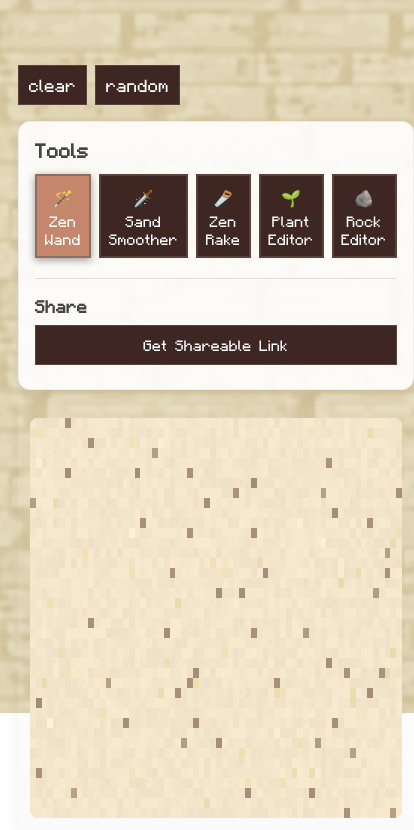
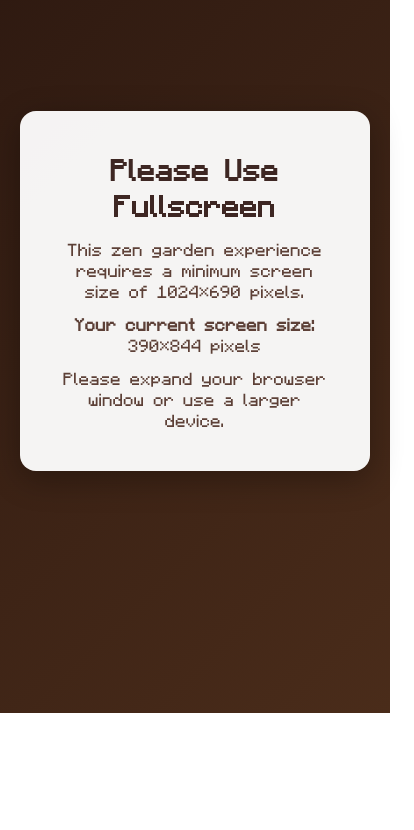
Before and after one commit to jdharmadh/zen-garden, a website: page frontend/index.html in a window 390 px wide. Shown: the part 131-961 px from the top of the page, 414 px wide, since content can reach past the window. After the commit the page ends 844 px from the top, so only its background shows below. Drawn offline with Linux system fonts and the light colour scheme.

Commit message:
screen size check

```diff
--- a/frontend/index.html
+++ b/frontend/index.html
@@ -4,16 +4,26 @@
   <meta charset="utf-8" />
   <meta name="viewport" content="width=device-width,initial-scale=1" />
   <title>Zen Garden</title>
-  <link rel="stylesheet" href="/style.css" />
+  <link rel="stylesheet" href="./style.css" />
 </head>
 <body>
-  <header>
-    <h1>zen garden</h1>
-  </header>
+  <!-- Responsive check message -->
+  <div id="responsiveMessage" class="responsive-message" style="display: none;">
+    <div class="message-content">
+      <h2>Please Use Fullscreen</h2>
+      <p>This zen garden experience requires a minimum screen size of 690 pixels.</p>
+      <p>Please expand your browser window or use a larger device.</p>
+    </div>
+  </div>
+
+  <div id="mainContent" class="main-content">
+    <header>
+      <h1>zen garden</h1>
+    </header>
 
 
 
-  <main>
+    <main>
     <div class="canvas-wrap">
       <canvas id="garden"></canvas>
     </div>
@@ -67,7 +77,8 @@
     <span id="shareResult" class="result"></span>
     </div>
   </main>
+  </div>
 
-  <script src="/script.js"></script>
+  <script src="./script.js"></script>
 </body>
 </html>
--- a/frontend/script.js
+++ b/frontend/script.js
@@ -34,6 +34,40 @@ const rakeBtn = document.getElementById("rakeTool");
 const plantBtn = document.getElementById("plantTool");
 const rockBtn = document.getElementById("rockTool");
 
+// Responsive elements
+const responsiveMessage = document.getElementById("responsiveMessage");
+const mainContent = document.getElementById("mainContent");
+
+// Responsive check function
+function checkResponsive() {
+  const minWidth = 1024;
+  const minHeight = 690;
+  const currentWidth = window.innerWidth;
+  const currentHeight = window.innerHeight;
+
+  // Update the message content with current screen size
+  const messageContent = document.querySelector('.message-content');
+  if (messageContent) {
+    const isWidthTooSmall = currentWidth < minWidth;
+    const isHeightTooSmall = currentHeight < minHeight;
+
+    messageContent.innerHTML = `
+      <h2>Please Use Fullscreen</h2>
+      <p>This zen garden experience requires a minimum screen size of 1024×690 pixels.</p>
+      <p><strong>Your current screen size:</strong> ${currentWidth}×${currentHeight} pixels</p>
+      <p>Please expand your browser window or use a larger device.</p>
+    `;
+  }
+
+  if (currentWidth < minWidth || currentHeight < minHeight) {
+    responsiveMessage.style.display = 'flex';
+    mainContent.style.display = 'none';
+  } else {
+    responsiveMessage.style.display = 'none';
+    mainContent.style.display = 'flex';
+  }
+}
+
 // State: each cell can have type and intensity/color variation
 // cell format: { type: 0=sand, 1=mark, 2=smoothed, 3=raked_light, 4=raked_dark, variation: 0-1 }
 let grid = createEmptyGrid();
@@ -51,7 +85,7 @@ let rockImages = []; // Pre-loaded rock images
 let draggedObject = null; // Currently dragged object
 let dragOffset = { x: 0, y: 0 }; // Offset from object center when dragging
 const PLANT_SIZE = 60; // Default plant size (scaled from 480px originals)
-const ROCK_SIZE = 72; // Rock size (already 72x72 pixels)
+const ROCK_SIZE = 64; // Rock size (already 72x72 pixels)
 
 // Object types
 const OBJECT_TYPES = {
@@ -144,7 +178,7 @@ function loadPlantImages() {
         const img = new Image();
         img.onload = () => resolve(img);
         img.onerror = reject;
-        img.src = `/images/plants/plant${i + 1}.png`;
+        img.src = `../images/plants/plant${i + 1}.png`;
       });
     })
   );
@@ -157,7 +191,7 @@ function loadRockImages() {
         const img = new Image();
         img.onload = () => resolve(img);
         img.onerror = reject;
-        img.src = `/images/rocks/rock${i + 1}.png`;
+        img.src = `../images/rocks/rock${i + 1}.png`;
       });
     })
   );
@@ -346,7 +380,10 @@ function resizeCanvasToDisplaySize() {
   render();
 }
 
-window.addEventListener("resize", resizeCanvasToDisplaySize);
+window.addEventListener("resize", () => {
+  checkResponsive();
+  resizeCanvasToDisplaySize();
+});
 
 // Enhanced rendering with natural variations
 function render() {
@@ -1069,6 +1106,9 @@ function updateUIForReadOnly() {
 
 // Enhanced boot sequence
 (async function boot(){
+  // Check responsive requirements first
+  checkResponsive();
+
   // Initialize tool selection
   selectTool(TOOLS.WAND);
 
--- a/frontend/style.css
+++ b/frontend/style.css
@@ -246,3 +246,72 @@ canvas{
   .tool-icon{font-size:16px;}
   .tool-name{font-size:12px;}
 }
+
+/* Responsive message styles */
+.responsive-message {
+  position: fixed;
+  top: 0;
+  left: 0;
+  width: 100vw;
+  height: 100vh;
+  background: linear-gradient(135deg, #2c1810, #4a2c1a);
+  display: flex;
+  align-items: center;
+  justify-content: center;
+  z-index: 9999;
+}
+
+.message-content {
+  text-align: center;
+  background: rgba(255, 255, 255, 0.95);
+  padding: 40px;
+  border-radius: 16px;
+  box-shadow: 0 8px 32px rgba(0,0,0,0.3);
+  max-width: 500px;
+  margin: 20px;
+}
+
+.message-content h2 {
+  font-family: 'Minecraftia', monospace;
+  font-size: 24px;
+  margin: 0 0 16px 0;
+  color: #3e2723;
+}
+
+.message-content p {
+  font-family: 'Minecraftia', monospace;
+  font-size: 14px;
+  line-height: 1.5;
+  margin: 0 0 12px 0;
+  color: #5d4037;
+}
+
+.message-content p:last-child {
+  margin-bottom: 0;
+}
+
+/* Hide main content when screen is too small */
+@media (max-width: 1023px), (max-height: 689px) {
+  .main-content {
+    display: none !important;
+  }
+
+  .responsive-message {
+    display: flex !important;
+  }
+}
+
+/* Show main content when screen is large enough */
+@media (min-width: 1024px) and (min-height:690px) {
+  .main-content {
+    display: flex;
+    flex-direction: column;
+    align-items: center;
+    width: 100%;
+    height: 100%;
+  }
+
+  .responsive-message {
+    display: none !important;
+  }
+}
```
